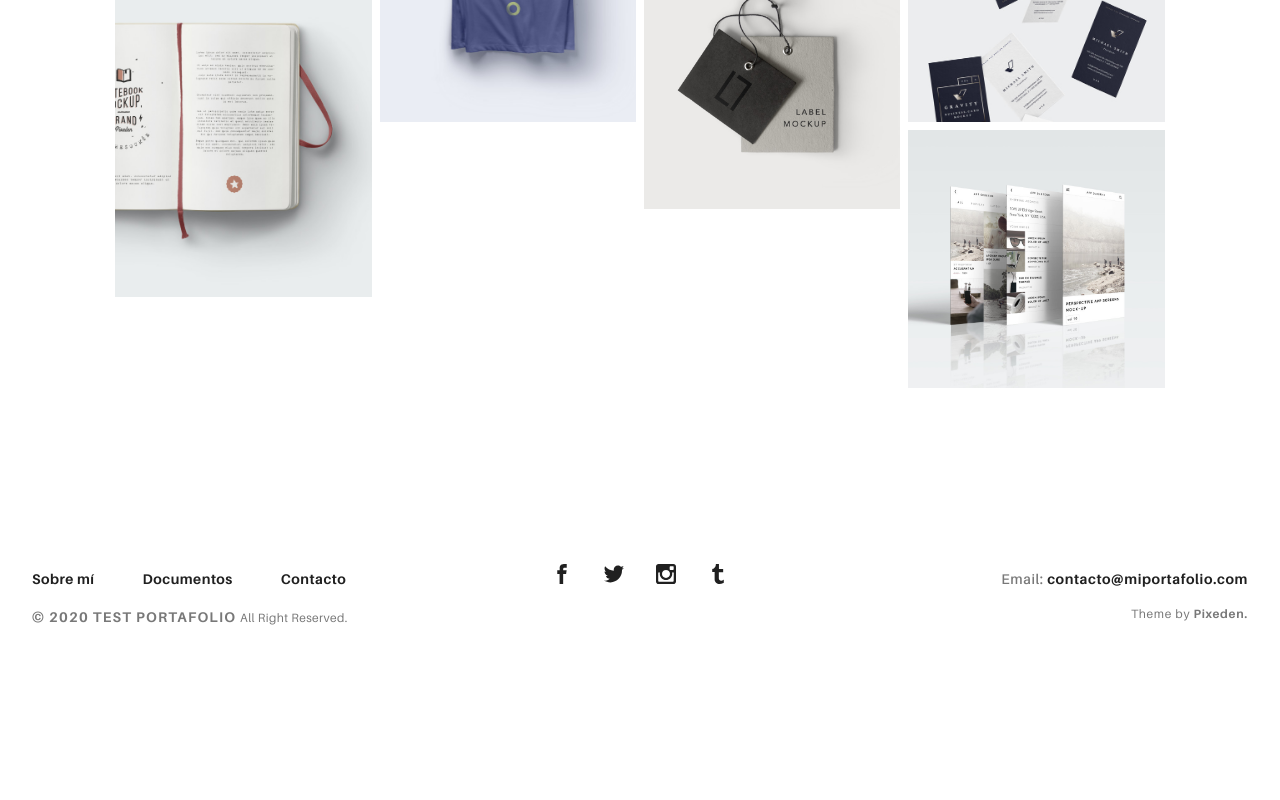
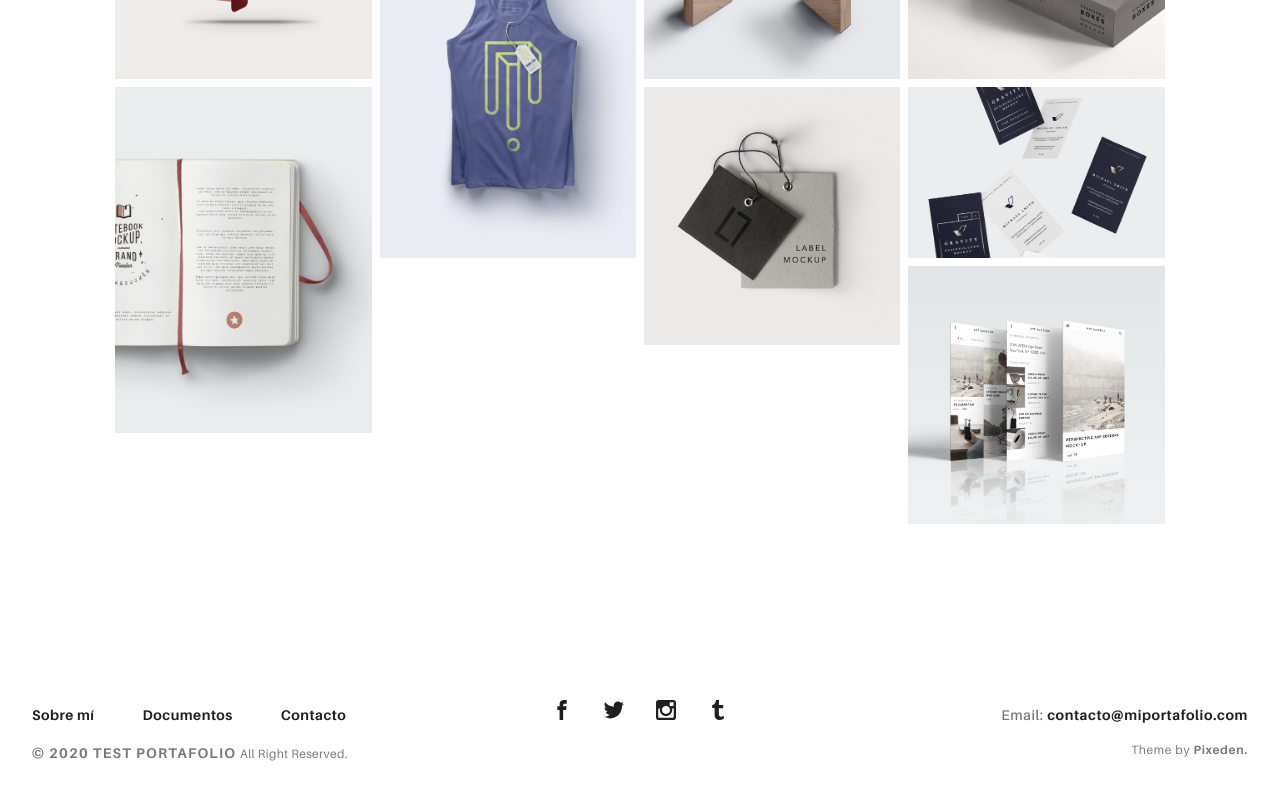
Before and after one commit to PiliTas/portafoliotemp-angular, an Angular app: page / in a window 1280 px wide. Shown: the part 718-1518 px from the top of the page. Before the commit the page ends 1392 px from the top, so only its background shows below. Built offline with nearby package versions, Linux system fonts and the light colour scheme.

Commit message:
Se saca sección que se repite en todas las páginas y se coloca directamente en app.component

```diff
--- a/src/app/app.component.html
+++ b/src/app/app.component.html
@@ -1,8 +1,8 @@
 <app-header>
 </app-header>
+<section class="ae-container-fluid rk-main">
+    <app-portafolio></app-portafolio>
 
-<app-portafolio></app-portafolio>
+    <app-footer></app-footer>
 
-<app-footer></app-footer>
-
-<!-- <router-outlet></router-outlet> -->
+    <!-- <router-outlet></router-outlet> -->
--- a/src/app/shared/header/header.component.html
+++ b/src/app/shared/header/header.component.html
@@ -18,14 +18,14 @@
                 <li class="active rk-menu__item"><a href="index.html" class="rk-menu__link">Home</a>
                 </li>
                 <li class="rk-menu__item"><a href="portfolio.html" class="rk-menu__link">Portfolio</a>
-                    <nav class="rk-menu__sub">
+                    <!-- <nav class="rk-menu__sub">
                         <ul class="rk-container">
                             <li class="rk-menu__item"><a href="portfolio.html" class="rk-menu__link">Flex</a></li>
                             <li class="rk-menu__item"><a href="portfolio-alt.html" class="rk-menu__link">Switch</a></li>
                             <li class="rk-menu__item"><a href="portfolio-raw.html" class="rk-menu__link">Static</a></li>
                             <li class="rk-menu__item"><a href="portfolio-masonry.html" class="rk-menu__link">Masonry</a></li>
                         </ul>
-                    </nav>
+                    </nav> -->
                 </li>
                 <li class="rk-menu__item"><a href="blog.html" class="rk-menu__link">Blog</a>
                 </li>
```
